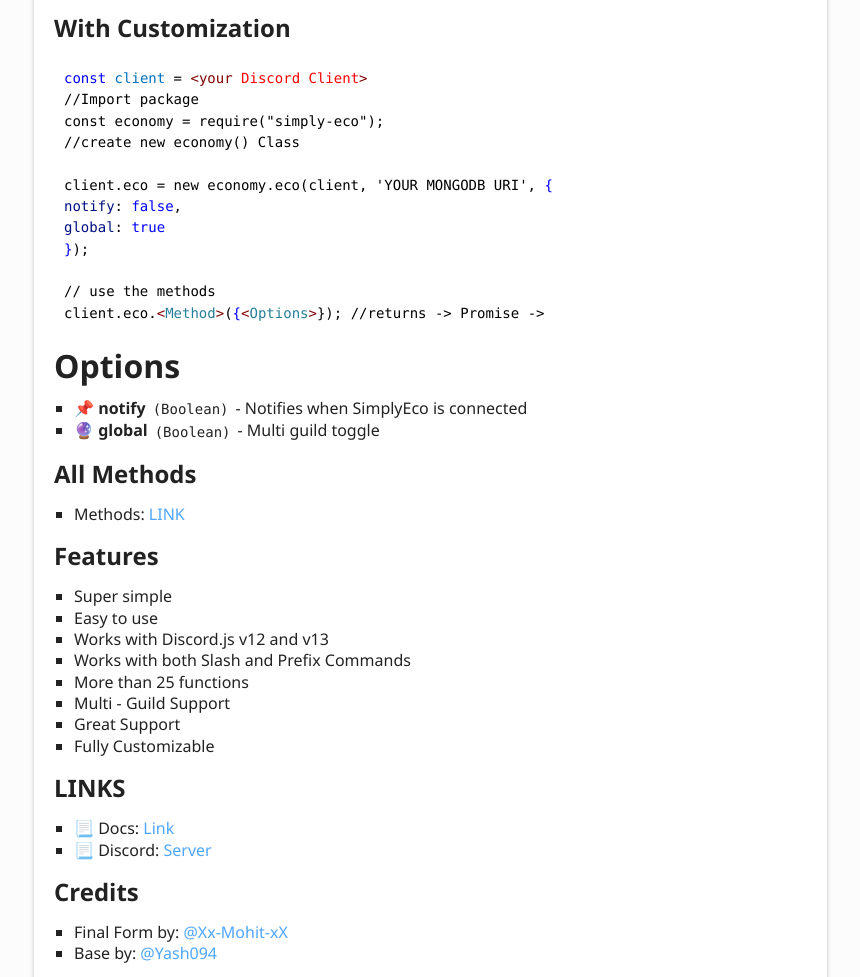
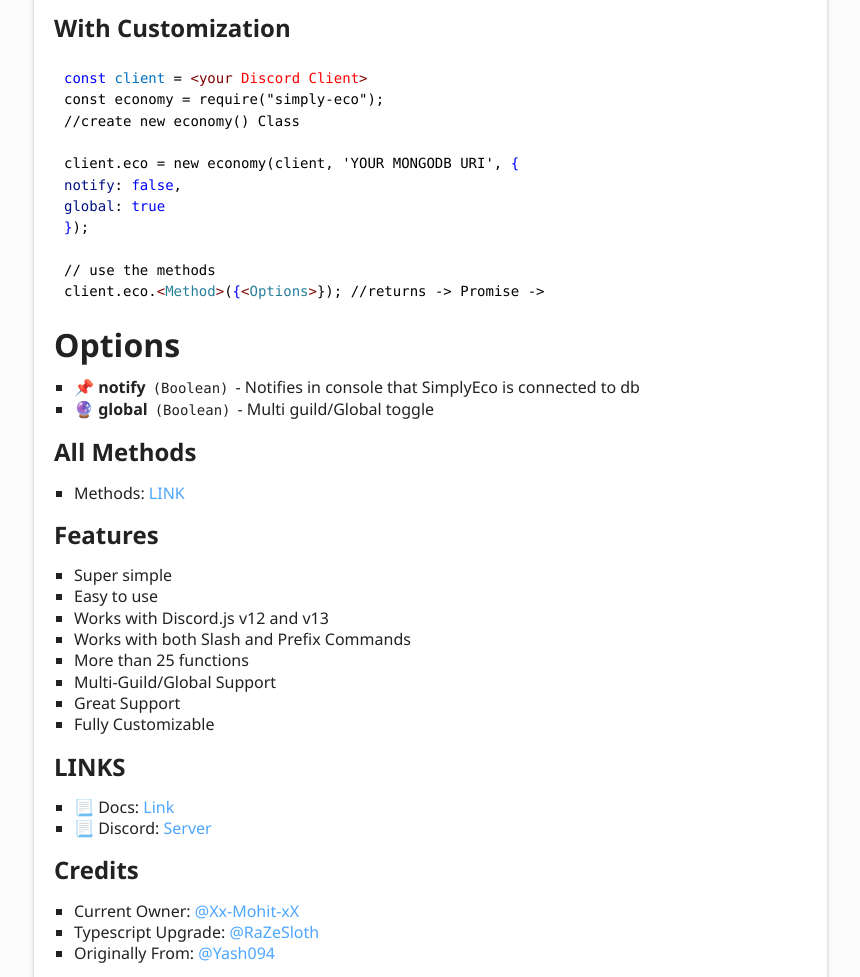
Before and after one commit to Only-Moon/Simply-eco, a website: page docs/index.html in a window 1280 px wide. Shown: the part 1932-2909 px from the top of the page, without its empty margins (6-866 px from the left). Drawn offline with Linux system fonts and the light colour scheme.

Commit message:
Finally update time

```diff
--- a/docs/index.html
+++ b/docs/index.html
@@ -20,21 +20,21 @@
 <a href="#without-customization" id="without-customization" style="color: inherit; text-decoration: none;">
   <h2>Without Customization</h2>
 </a>
-<pre><code class="language-js"><span class="hl-2">const</span><span class="hl-1"> </span><span class="hl-3">client</span><span class="hl-1"> = </span><span class="hl-4">&lt;</span><span class="hl-5">your</span><span class="hl-1"> </span><span class="hl-6">Discord</span><span class="hl-1"> </span><span class="hl-6">client</span><span class="hl-4">&gt;</span><br/><span class="hl-1">//Import package</span><br/><span class="hl-1">const economy = require(&quot;simply-eco&quot;);</span><br/><span class="hl-1">//create new economy() Class</span><br/><span class="hl-1">client.eco = new economy.eco(client , &quot;YOUR MONGODB URI&quot;)</span><br/><br/><span class="hl-1">client.eco.</span><span class="hl-4">&lt;</span><span class="hl-7">Method</span><span class="hl-4">&gt;</span><span class="hl-1">(</span><span class="hl-2">{</span><span class="hl-4">&lt;</span><span class="hl-7">Options</span><span class="hl-4">&gt;</span><span class="hl-8">}); //return -&gt; Promise -&gt;</span>
+<pre><code class="language-js"><span class="hl-2">const</span><span class="hl-1"> </span><span class="hl-3">client</span><span class="hl-1"> = </span><span class="hl-4">&lt;</span><span class="hl-5">your</span><span class="hl-1"> </span><span class="hl-6">Discord</span><span class="hl-1"> </span><span class="hl-6">client</span><span class="hl-4">&gt;</span><br/><span class="hl-1">const economy = require(&quot;simply-eco&quot;);</span><br/><br/><span class="hl-1">//create new economy() Class</span><br/><span class="hl-1">client.eco = new economy(client , &quot;YOUR MONGODB URI&quot;)</span><br/><br/><span class="hl-1">client.eco.</span><span class="hl-4">&lt;</span><span class="hl-7">Method</span><span class="hl-4">&gt;</span><span class="hl-1">(</span><span class="hl-2">{</span><span class="hl-4">&lt;</span><span class="hl-7">Options</span><span class="hl-4">&gt;</span><span class="hl-8">}); //return -&gt; Promise -&gt;</span>
 </code></pre>
 
 <a href="#with-customization" id="with-customization" style="color: inherit; text-decoration: none;">
   <h2>With Customization</h2>
 </a>
-<pre><code class="language-js"><span class="hl-2">const</span><span class="hl-1"> </span><span class="hl-3">client</span><span class="hl-1"> = </span><span class="hl-4">&lt;</span><span class="hl-5">your</span><span class="hl-1"> </span><span class="hl-6">Discord</span><span class="hl-1"> </span><span class="hl-6">Client</span><span class="hl-4">&gt;</span><br/><span class="hl-1">//Import package</span><br/><span class="hl-1">const economy = require(&quot;simply-eco&quot;);</span><br/><span class="hl-1">//create new economy() Class</span><br/><br/><span class="hl-1">client.eco = new economy.eco(client, &#39;YOUR MONGODB URI&#39;, </span><span class="hl-2">{</span><br/><span class="hl-0">notify</span><span class="hl-8">: </span><span class="hl-2">false</span><span class="hl-8">, </span><br/><span class="hl-0">global</span><span class="hl-8">: </span><span class="hl-2">true</span><br/><span class="hl-2">}</span><span class="hl-1">);</span><br/><br/><span class="hl-1">// use the methods</span><br/><span class="hl-1">client.eco.</span><span class="hl-4">&lt;</span><span class="hl-7">Method</span><span class="hl-4">&gt;</span><span class="hl-1">(</span><span class="hl-2">{</span><span class="hl-4">&lt;</span><span class="hl-7">Options</span><span class="hl-4">&gt;</span><span class="hl-8">}); //returns -&gt; Promise -&gt; </span>
+<pre><code class="language-js"><span class="hl-2">const</span><span class="hl-1"> </span><span class="hl-3">client</span><span class="hl-1"> = </span><span class="hl-4">&lt;</span><span class="hl-5">your</span><span class="hl-1"> </span><span class="hl-6">Discord</span><span class="hl-1"> </span><span class="hl-6">Client</span><span class="hl-4">&gt;</span><br/><span class="hl-1">const economy = require(&quot;simply-eco&quot;);</span><br/><span class="hl-1">//create new economy() Class</span><br/><br/><span class="hl-1">client.eco = new economy(client, &#39;YOUR MONGODB URI&#39;, </span><span class="hl-2">{</span><br/><span class="hl-0">notify</span><span class="hl-8">: </span><span class="hl-2">false</span><span class="hl-8">, </span><br/><span class="hl-0">global</span><span class="hl-8">: </span><span class="hl-2">true</span><br/><span class="hl-2">}</span><span class="hl-1">);</span><br/><br/><span class="hl-1">// use the methods</span><br/><span class="hl-1">client.eco.</span><span class="hl-4">&lt;</span><span class="hl-7">Method</span><span class="hl-4">&gt;</span><span class="hl-1">(</span><span class="hl-2">{</span><span class="hl-4">&lt;</span><span class="hl-7">Options</span><span class="hl-4">&gt;</span><span class="hl-8">}); //returns -&gt; Promise -&gt; </span>
 </code></pre>
 
 <a href="#options" id="options" style="color: inherit; text-decoration: none;">
   <h1>Options</h1>
 </a>
 <ul>
-<li><strong>📌 notify</strong> <code>(Boolean)</code> - Notifies when SimplyEco is connected</li>
-<li><strong>🔮 global</strong> <code>(Boolean)</code> - Multi guild toggle</li>
+<li><strong>📌 notify</strong> <code>(Boolean)</code> - Notifies in console that SimplyEco is connected to db</li>
+<li><strong>🔮 global</strong> <code>(Boolean)</code> - Multi guild/Global toggle</li>
 </ul>
 
 <a href="#all-methods" id="all-methods" style="color: inherit; text-decoration: none;">
@@ -53,7 +53,7 @@
 <li>Works with Discord.js v12 and v13</li>
 <li>Works with both Slash and Prefix Commands</li>
 <li>More than 25 functions</li>
-<li>Multi - Guild Support</li>
+<li>Multi-Guild/Global Support</li>
 <li>Great Support</li>
 <li>Fully Customizable</li>
 </ul>
@@ -70,8 +70,9 @@
   <h2>Credits</h2>
 </a>
 <ul>
-<li>Final Form by: <a href="https://github.com/Xx-Mohit-xX">@Xx-Mohit-xX</a></li>
-<li>Base by: <a href="https://github.com/Yash094">@Yash094</a></li>
+<li>Current Owner: <a href="https://github.com/Xx-Mohit-xX">@Xx-Mohit-xX</a></li>
+<li>Typescript Upgrade: <a href="https://github.com/RaZeSloth">@RaZeSloth</a></li>
+<li>Originally From: <a href="https://github.com/Yash094">@Yash094</a></li>
 </ul>
 <p><a href="https://ko-fi.com/E1E057WWV"><img src="https://ko-fi.com/img/githubbutton_sm.svg" alt="ko-fi"></a></p>
 </div></div><div class="col-4 col-menu menu-sticky-wrap menu-highlight"><nav class="tsd-navigation primary"><ul><li class="current"><a href="modules.html">Exports</a></li></ul></nav><nav class="tsd-navigation secondary menu-sticky"><ul><li class="tsd-kind-class"><a href="classes/export_.html" class="tsd-kind-icon">export=</a></li></ul></nav></div></div></div><footer class="with-border-bottom"><div class="container"><h2>Legend</h2><div class="tsd-legend-group"><ul class="tsd-legend"><li class="tsd-kind-constructor tsd-parent-kind-class"><span class="tsd-kind-icon">Constructor</span></li><li class="tsd-kind-property tsd-parent-kind-class"><span class="tsd-kind-icon">Property</span></li><li class="tsd-kind-method tsd-parent-kind-class"><span class="tsd-kind-icon">Method</span></li></ul></div><h2>Settings</h2><p>Theme <select id="theme"><option value="os">OS</option><option value="light">Light</option><option value="dark">Dark</option></select></p></div></footer><div class="container tsd-generator"><p>Generated using <a href="https://typedoc.org/" target="_blank">TypeDoc</a></p></div><div class="overlay"></div><script src="assets/main.js"></script></body></html>
--- a/package.json
+++ b/package.json
@@ -1,12 +1,11 @@
 {
   "name": "simply-eco",
   "types": "./typings/index.d.ts",
-  "version": "1.0.25",
+  "version": "1.0.26",
   "description": "A powerful module that allows you to create economy system in your bot with ease.",
   "main": "./dist/index.js",
   "scripts": {
-    "test": "mocha",
-    "prepare": "husky install",
+    "test": "ERROR",
     "pub": "tsc && npm publish",
     "gen": "npx typedoc"
   },
@@ -42,7 +41,6 @@
   },
   "devDependencies": {
     "@types/node": "^17.0.8",
-    "mocha": "^9.1.4",
     "node": "^17.1.0",
     "prettier": "^2.5.0",
     "pretty-quick": "^3.1.1",
```
Also changed, not shown: docs/classes/export_.html (+26 -26 lines), .upm/store.json, README.md, 1 other file.
